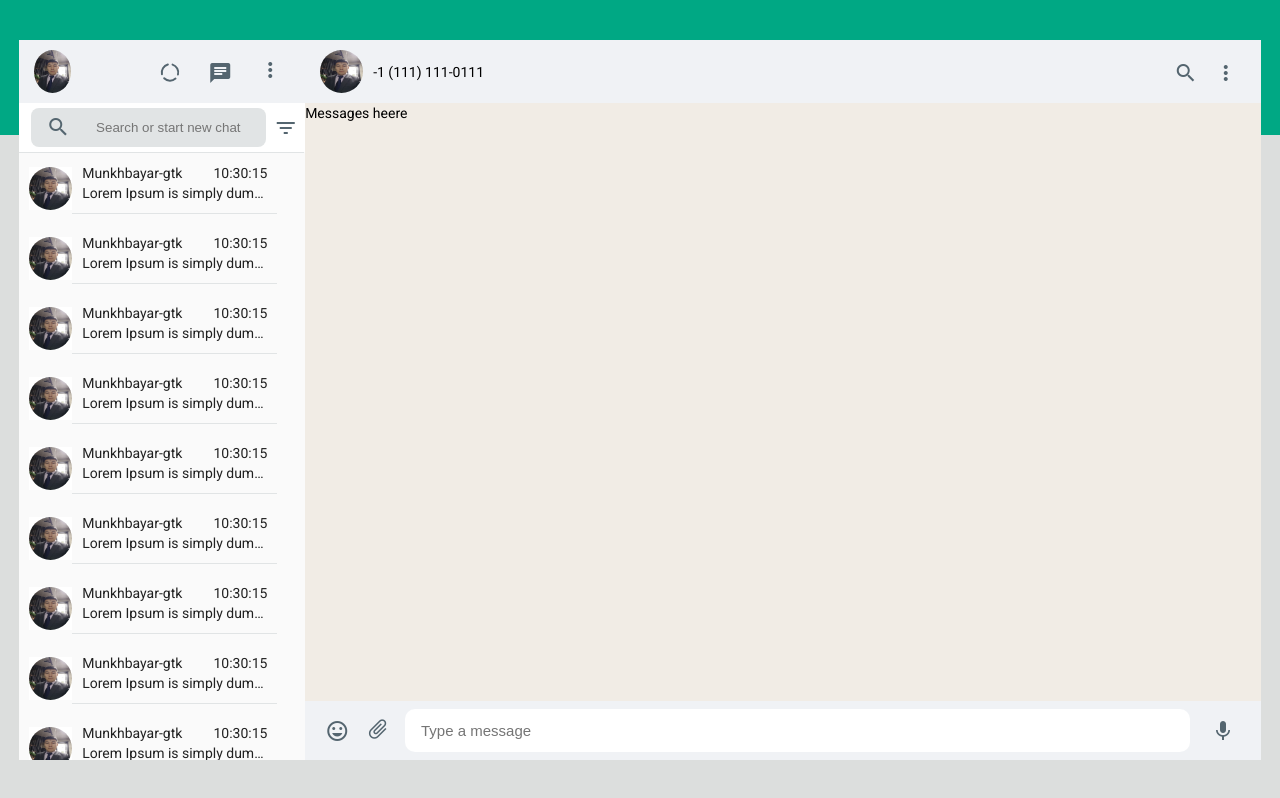
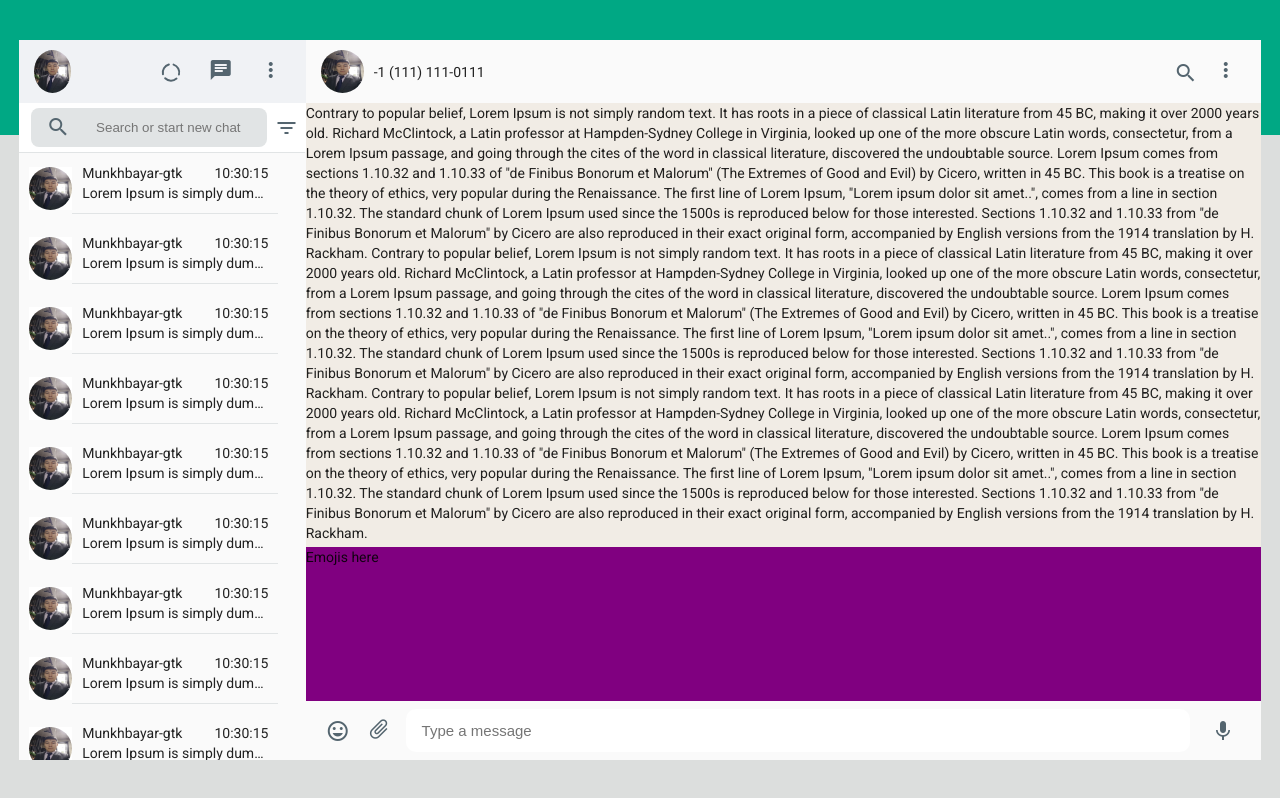
Before and after one commit to munkhbayar-gtk/ng-whatsapp-clone, an Angular app: page / in a window 1280 px wide. Shown: the top 798 px of the page. Built offline with nearby package versions, Linux system fonts and the light colour scheme.

Commit message:
chat search right sidenav implemented

```diff
--- a/src/app/app.component.html
+++ b/src/app/app.component.html
@@ -1,5 +1,4 @@
 <div>
-
   <div id="bg-header"></div>
   <div id="bg-body"></div>
   <div id="app-container" style="background-color: transparent; overflow: hidden;">
@@ -58,12 +57,9 @@
       </div>
 
       <div id="chat-panel" style="">
-        <app-chat-panel></app-chat-panel>
+        <app-chat-panel [sidenavWidth]="calculatedWidth"></app-chat-panel>
       </div>
     </div>
-
-
-
   </div>
 </div>
 
--- a/src/app/app.component.scss
+++ b/src/app/app.component.scss
@@ -28,7 +28,7 @@
   flex-direction: row;
   overflow: hidden;
   #sidebar{
-    flex-basis: calc(30% - 1px);
+    flex-basis: calc(30%);
     border-right: 0px solid #e1e4e5;
     display: flex;
     flex-direction: column;
--- a/src/app/components/chat-panel/chat-panel.component.html
+++ b/src/app/components/chat-panel/chat-panel.component.html
@@ -1,19 +1,72 @@
+<mat-sidenav-container style="height: 100%; flex-grow: 1;" [hasBackdrop]="false">
+  <mat-sidenav
+    #chatSearchNav
+    style="width: {{sidenavWidth}}px; max-width: {{sidenavWidth}}px"
+    mode="side" position="end">
+      This is sidenav
+  </mat-sidenav>
+  <mat-sidenav-content>
     <div id="chat-panel-container">
       <div id="profile-header-container">
         <div id="profile-picture">
           <img src="../../../assets/images/avatar.jpg">
         </div>
         <div style="flex-grow: 1;">-1 (111) 111-0111</div>
-
         <app-mat-icon-circle-button
-      (click)="log('clicked')"
+          [focusable]="true"
+          (click)="chatSearchNav.toggle()"
         [mat-icon-text]="'search'"></app-mat-icon-circle-button>
         <app-mat-icon-circle-button
-      (click)="log('clicked')"
+          #dotsMenu
+          [matMenuTriggerFor]="dots_menu"
+          (menuOpened)="dotsMenu.pressed = true"
+          (menuClosed)="dotsMenu.pressed = false"
+          aria-label="Dots menu area-lebel"
         [mat-icon-text]="'more_vert'"></app-mat-icon-circle-button>
+
+        <mat-menu class="mat-menu-custom"  panelClass="mat-menu-custom"
+          #dots_menu="matMenu" xPosition="before">
+          <button mat-menu-item>
+            <span>Contact info</span>
+          </button>
+          <button mat-menu-item>
+            <span>Report business</span>
+          </button>
+          <button mat-menu-item>
+            <span>Block</span>
+          </button>
+          <button mat-menu-item>
+            <span>Select messages</span>
+          </button>
+          <button mat-menu-item>
+            <span>Close chat</span>
+          </button>
+
+          <button mat-menu-item>
+            <span>Mute notifications</span>
+          </button>
+          <button mat-menu-item>
+            <span>Clear messages</span>
+          </button>
+          <button mat-menu-item>
+            <span>Delete chat</span>
+          </button>
+        </mat-menu>
+
       </div>
-  <div id="chat-messages-container">
-    Messages heere
+      <div id="chat-messages-container" class="v-scrollbar">
+        Contrary to popular belief, Lorem Ipsum is not simply random text. It has roots in a piece of classical Latin literature from 45 BC, making it over 2000 years old. Richard McClintock, a Latin professor at Hampden-Sydney College in Virginia, looked up one of the more obscure Latin words, consectetur, from a Lorem Ipsum passage, and going through the cites of the word in classical literature, discovered the undoubtable source. Lorem Ipsum comes from sections 1.10.32 and 1.10.33 of "de Finibus Bonorum et Malorum" (The Extremes of Good and Evil) by Cicero, written in 45 BC. This book is a treatise on the theory of ethics, very popular during the Renaissance. The first line of Lorem Ipsum, "Lorem ipsum dolor sit amet..", comes from a line in section 1.10.32.
+
+The standard chunk of Lorem Ipsum used since the 1500s is reproduced below for those interested. Sections 1.10.32 and 1.10.33 from "de Finibus Bonorum et Malorum" by Cicero are also reproduced in their exact original form, accompanied by English versions from the 1914 translation by H. Rackham.
+Contrary to popular belief, Lorem Ipsum is not simply random text. It has roots in a piece of classical Latin literature from 45 BC, making it over 2000 years old. Richard McClintock, a Latin professor at Hampden-Sydney College in Virginia, looked up one of the more obscure Latin words, consectetur, from a Lorem Ipsum passage, and going through the cites of the word in classical literature, discovered the undoubtable source. Lorem Ipsum comes from sections 1.10.32 and 1.10.33 of "de Finibus Bonorum et Malorum" (The Extremes of Good and Evil) by Cicero, written in 45 BC. This book is a treatise on the theory of ethics, very popular during the Renaissance. The first line of Lorem Ipsum, "Lorem ipsum dolor sit amet..", comes from a line in section 1.10.32.
+
+The standard chunk of Lorem Ipsum used since the 1500s is reproduced below for those interested. Sections 1.10.32 and 1.10.33 from "de Finibus Bonorum et Malorum" by Cicero are also reproduced in their exact original form, accompanied by English versions from the 1914 translation by H. Rackham.
+Contrary to popular belief, Lorem Ipsum is not simply random text. It has roots in a piece of classical Latin literature from 45 BC, making it over 2000 years old. Richard McClintock, a Latin professor at Hampden-Sydney College in Virginia, looked up one of the more obscure Latin words, consectetur, from a Lorem Ipsum passage, and going through the cites of the word in classical literature, discovered the undoubtable source. Lorem Ipsum comes from sections 1.10.32 and 1.10.33 of "de Finibus Bonorum et Malorum" (The Extremes of Good and Evil) by Cicero, written in 45 BC. This book is a treatise on the theory of ethics, very popular during the Renaissance. The first line of Lorem Ipsum, "Lorem ipsum dolor sit amet..", comes from a line in section 1.10.32.
+
+The standard chunk of Lorem Ipsum used since the 1500s is reproduced below for those interested. Sections 1.10.32 and 1.10.33 from "de Finibus Bonorum et Malorum" by Cicero are also reproduced in their exact original form, accompanied by English versions from the 1914 translation by H. Rackham.
+      </div>
+      <div id="emoji-area" style="height: 250px; background-color: purple">
+        Emojis here
       </div>
       <div id="message-typing-container">
         <div id="chat-type-insertion-actions-container">
@@ -30,3 +83,5 @@
         </div>
       </div>
     </div>
+  </mat-sidenav-content>
+</mat-sidenav-container>
--- a/src/app/components/chat-panel/chat-panel.component.scss
+++ b/src/app/components/chat-panel/chat-panel.component.scss
@@ -16,6 +16,7 @@
   display:flex;
   flex-direction: column;
   height: 100%;
+  overflow: hidden;
   #profile-header-container{
     display:flex;
     padding: 10px 15px 10px 15px;
@@ -45,7 +46,8 @@
   #chat-messages-container{
     height: 100%;
     background-color: #f1ece5;
-
+    overflow-y: auto;
+    overflow-x: hidden;
   }
   #message-typing-container{
     display: flex;
--- a/src/app/components/chat-panel/chat-panel.component.ts
+++ b/src/app/components/chat-panel/chat-panel.component.ts
@@ -1,4 +1,4 @@
-import { Component, OnInit } from '@angular/core';
+import { Component, Input, OnInit } from '@angular/core';
 
 @Component({
   selector: 'app-chat-panel',
@@ -10,6 +10,9 @@ export class ChatPanelComponent implements OnInit {
   textToSend = "";
   constructor() { }
 
+  @Input("sidenavWidth")
+  sidenavWidth : number =0;
+
   ngOnInit() {
   }
 
--- a/src/app/components/mat-icon-circle-button/mat-icon-circle-button.component.html
+++ b/src/app/components/mat-icon-circle-button/mat-icon-circle-button.component.html
@@ -1,9 +1,16 @@
-<button #button mat-mini-fab
-  onclick="setTimeout(()=>{
-    this.blur();
-  }, 200)"
+<button *ngIf="focusable" mat-mini-fab
+  onclick="setTimeout(()=>{this.blur();}, 200)"
   class="mat-mini-fab-custom"
   aria-label="mat-mini-fab-custom"
   >
   <mat-icon>{{iconText}}</mat-icon>
 </button>
+
+<button *ngIf="!focusable"
+  class="mat-mini-fab-custom"
+  aria-label="mat-mini-fab-custom"
+  [ngClass]="{'mat-mini-fab-custom-clicked': pressed}"
+
+  >
+  <mat-icon>{{iconText}}</mat-icon>
+</button>
--- a/src/app/components/mat-icon-circle-button/mat-icon-circle-button.component.ts
+++ b/src/app/components/mat-icon-circle-button/mat-icon-circle-button.component.ts
@@ -11,6 +11,9 @@ export class MatIconCircleButtonComponent implements OnInit {
   @Input("mat-icon-text")
   iconText : string = "search"
 
+  @Input("focusable")
+  focusable : boolean = false;
+
   pressed : boolean = false;
 
   constructor() { }
--- a/src/index.html
+++ b/src/index.html
@@ -2,7 +2,7 @@
 <html lang="en">
 <head>
   <meta charset="utf-8">
-  <title>Whatsapp clone in Angular</title>
+  <title>WhatsApp clone in Angular</title>
   <base href="/">
   <meta name="viewport" content="width=device-width, initial-scale=1">
   <link rel="icon" type="image/x-icon" href="favicon.ico">
```
Lines whose indentation alone changed are shown as unchanged.
